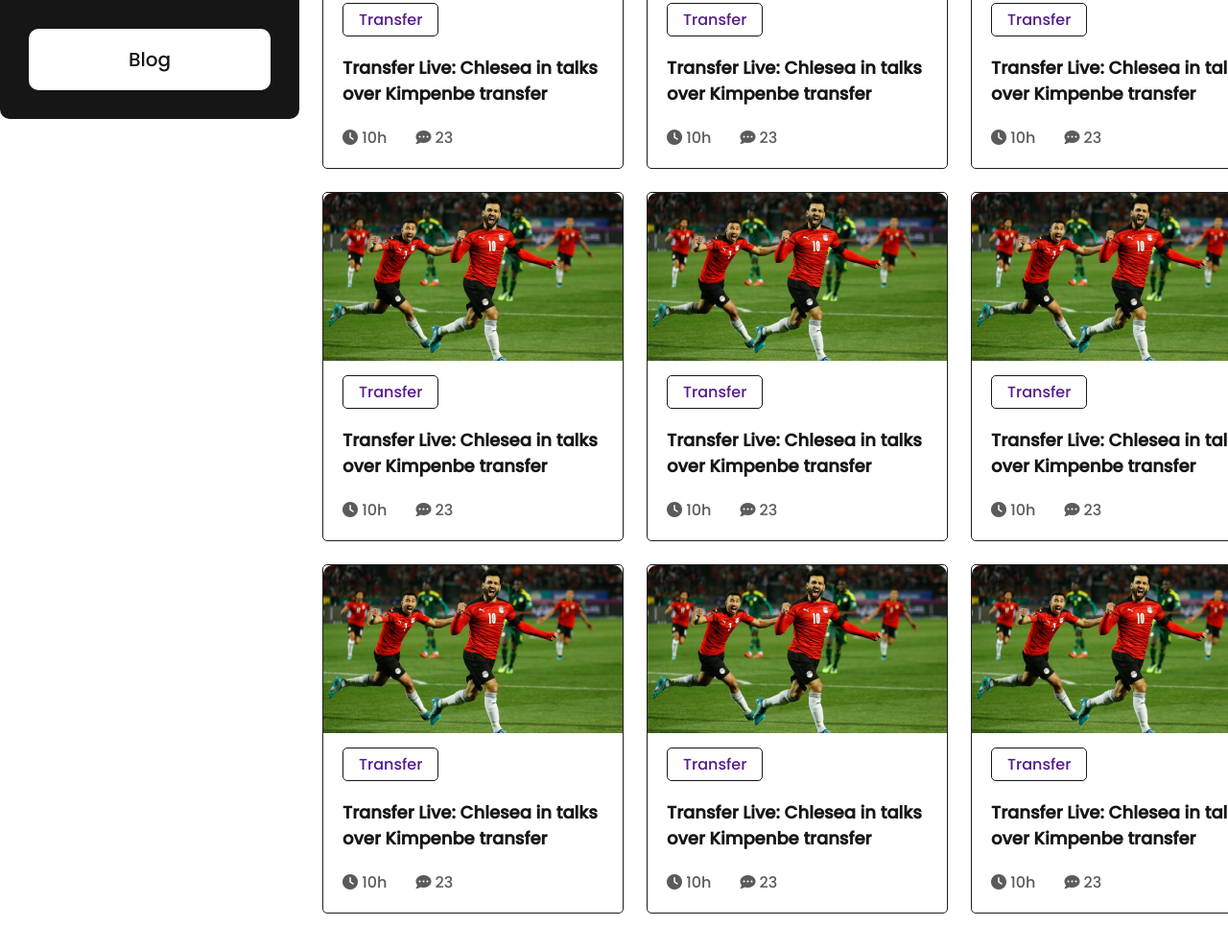
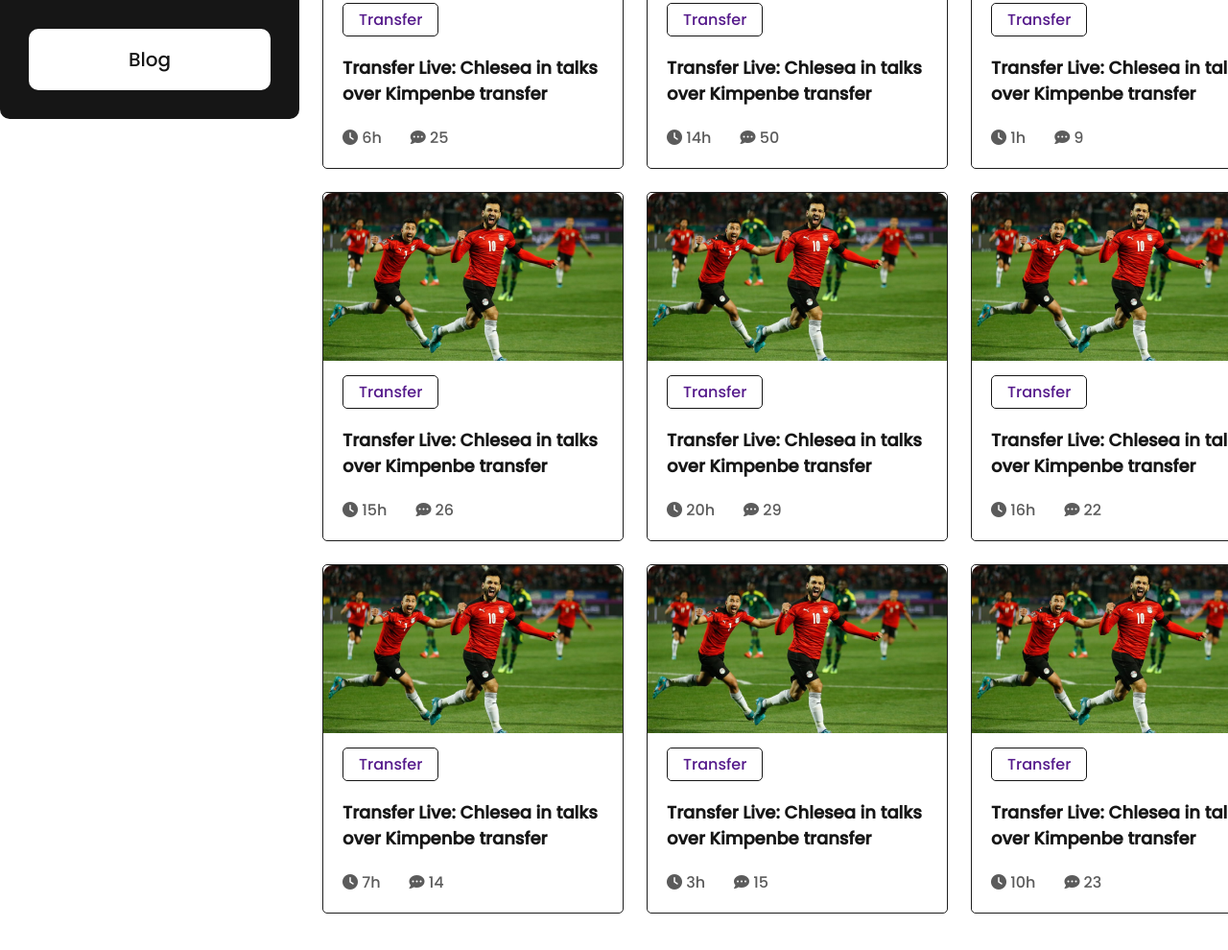
Before and after one commit to mr7aali/Assignment-2, a plain HTML site: page index.html in a window 1280 px wide. Shown: the part 1014-2004 px from the top of the page at 96% size. Drawn offline with Linux system fonts and the light colour scheme.

Commit message:
assignment

```diff
--- a/index.html
+++ b/index.html
@@ -56,13 +56,13 @@
                                     <i class="fa-solid fa-clock"></i>
                                 </span>
 
-                                <span>  10h </span>
+                                <span>  6h </span>
                             </div>
                             <div class="comment">
                                 <span>
                                     <i class="fa-solid fa-comment-dots"></i>
                                 </span>
-                                <span> 23</span>
+                                <span> 25</span>
                             </div>
                         </div>
 
@@ -78,13 +78,13 @@
                                     <i class="fa-solid fa-clock"></i>
                                 </span>
 
-                                <span>  10h </span>
+                                <span>  14h </span>
                             </div>
                             <div class="comment">
                                 <span>
                                     <i class="fa-solid fa-comment-dots"></i>
                                 </span>
-                                <span> 23</span>
+                                <span> 50</span>
                             </div>
                         </div>
 
@@ -100,13 +100,13 @@
                                     <i class="fa-solid fa-clock"></i>
                                 </span>
 
-                                <span>  10h </span>
+                                <span>  1h </span>
                             </div>
                             <div class="comment">
                                 <span>
                                     <i class="fa-solid fa-comment-dots"></i>
                                 </span>
-                                <span> 23</span>
+                                <span> 9</span>
                             </div>
                         </div>
 
@@ -122,13 +122,13 @@
                                     <i class="fa-solid fa-clock"></i>
                                 </span>
 
-                                <span>  10h </span>
+                                <span>  15h </span>
                             </div>
                             <div class="comment">
                                 <span>
                                     <i class="fa-solid fa-comment-dots"></i>
                                 </span>
-                                <span> 23</span>
+                                <span> 26</span>
                             </div>
                         </div>
 
@@ -144,13 +144,13 @@
                                     <i class="fa-solid fa-clock"></i>
                                 </span>
 
-                                <span>  10h </span>
+                                <span>  20h </span>
                             </div>
                             <div class="comment">
                                 <span>
                                     <i class="fa-solid fa-comment-dots"></i>
                                 </span>
-                                <span> 23</span>
+                                <span> 29</span>
                             </div>
                         </div>
 
@@ -166,13 +166,13 @@
                                     <i class="fa-solid fa-clock"></i>
                                 </span>
 
-                                <span>  10h </span>
+                                <span>  16h </span>
                             </div>
                             <div class="comment">
                                 <span>
                                     <i class="fa-solid fa-comment-dots"></i>
                                 </span>
-                                <span> 23</span>
+                                <span> 22</span>
                             </div>
                         </div>
 
@@ -188,13 +188,13 @@
                                     <i class="fa-solid fa-clock"></i>
                                 </span>
 
-                                <span>  10h </span>
+                                <span>  7h </span>
                             </div>
                             <div class="comment">
                                 <span>
                                     <i class="fa-solid fa-comment-dots"></i>
                                 </span>
-                                <span> 23</span>
+                                <span> 14</span>
                             </div>
                         </div>
 
@@ -210,13 +210,13 @@
                                     <i class="fa-solid fa-clock"></i>
                                 </span>
 
-                                <span>  10h </span>
+                                <span>  3h </span>
                             </div>
                             <div class="comment">
                                 <span>
                                     <i class="fa-solid fa-comment-dots"></i>
                                 </span>
-                                <span> 23</span>
+                                <span> 15</span>
                             </div>
                         </div>
 
```
